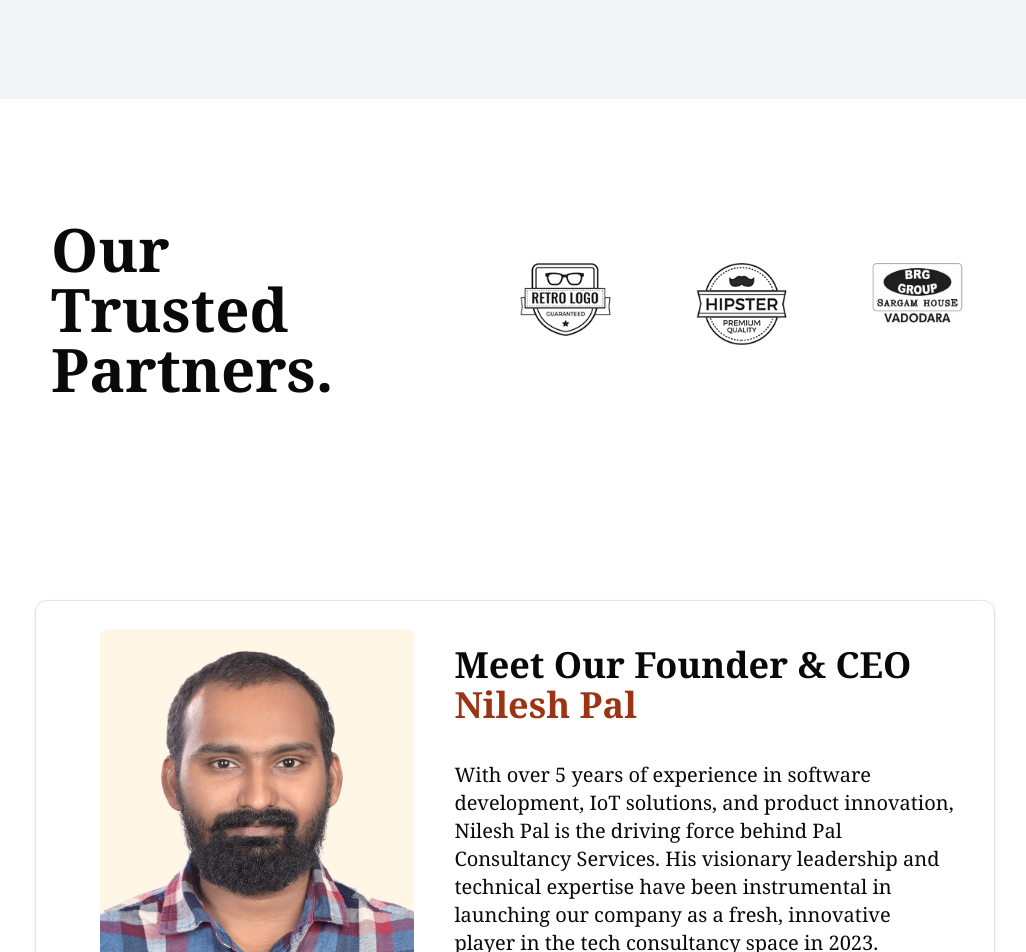
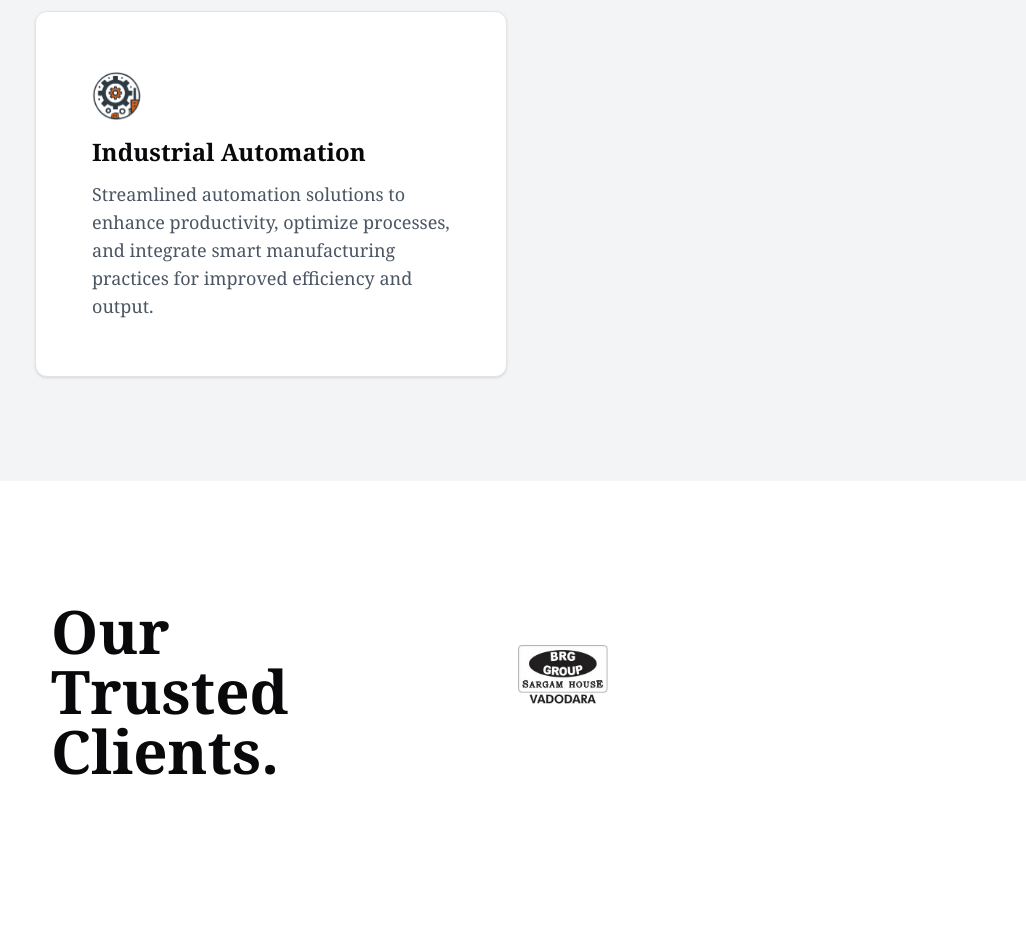
Before and after one commit to Alok-Pal/PCS, a Next.js app: page / in a window 1280 px wide. Shown: the part 2940-3892 px from the top of the page, without its empty margins (125-1151 px from the left). Built offline with nearby package versions, Linux system fonts and the light colour scheme.

Commit message:
change industry automation added

```diff
--- a/src/components/CarouselSlider.jsx
+++ b/src/components/CarouselSlider.jsx
@@ -16,15 +16,15 @@ const CarouselSlider = () => {
     {
       img: "/assets/GRB_Logo.png",
     },
-    {
-      img: "/assets/logo2.png",
-    },
-    {
-      img: "/assets/logo3.png",
-    },
-    {
-      img: "/assets/logo4.png",
-    },
+    // {
+    //   img: "/assets/logo2.png",
+    // },
+    // {
+    //   img: "/assets/logo3.png",
+    // },
+    // {
+    //   img: "/assets/logo4.png",
+    // },
   ];
 
   const [isLargeScreen, setIsLargeScreen] = useState(false);
@@ -50,7 +50,7 @@ const CarouselSlider = () => {
     <Slide direction="up" duration={1000}>
       <div className="lg:px-20 md:px-20 lg:pt-20 md:pt-20 p-2 grid lg:grid-cols-[40%_60%]">
         <div className="lg:ps-24 md:ps-24 sm:ps-20 ps-4 pt-10 text-6xl font-bold font-serif">
-          Our Trusted Partners.
+          Our Trusted Clients.
         </div>
         <div className="lg:m-20 md:m-20 sm:m-16 m-10">
           {isLargeScreen ? (
--- a/src/components/Founder.jsx
+++ b/src/components/Founder.jsx
@@ -40,7 +40,7 @@ export default function FounderCard() {
             </Slide>
             <Slide direction="up" duration={800}>
               <p className="mt-6 md:mt-9 text-lg md:text-xl font-serif">
-                With over 5 years of experience in software development, IoT solutions, and product innovation,
+                With over 5+ years of experience in  IoT solutions, software development and product innovation.
                 Nilesh Pal is the driving force behind Pal Consultancy Services. His visionary leadership and technical
                 expertise have been instrumental in launching our company as a fresh, innovative player in the tech consultancy space in 2023.
                 <span className="font-bold"> Throughout his career, he has successfully led numerous high-profile projects, consistently delivering exceptional results that drive business growth and digital transformation.</span>
--- a/src/components/ServicesCards.jsx
+++ b/src/components/ServicesCards.jsx
@@ -29,6 +29,12 @@ const ServicesCards = () => {
       description:
         "Expert guidance on technology strategy, digital transformation, and innovation roadmaps to help you navigate the rapidly evolving tech landscape.",
     },
+    {
+      img: "/assets/industry1.png",
+      title: "Industrial Automation",
+      description:
+        "Streamlined automation solutions to enhance productivity, optimize processes, and integrate smart manufacturing practices for improved efficiency and output.",
+    }
   ];
 
   return (
```
Also changed, not shown: public/assets/industry1.png (added).
